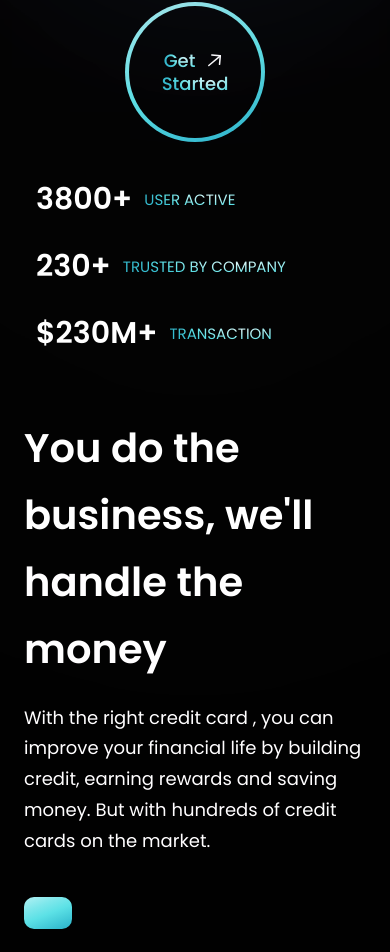
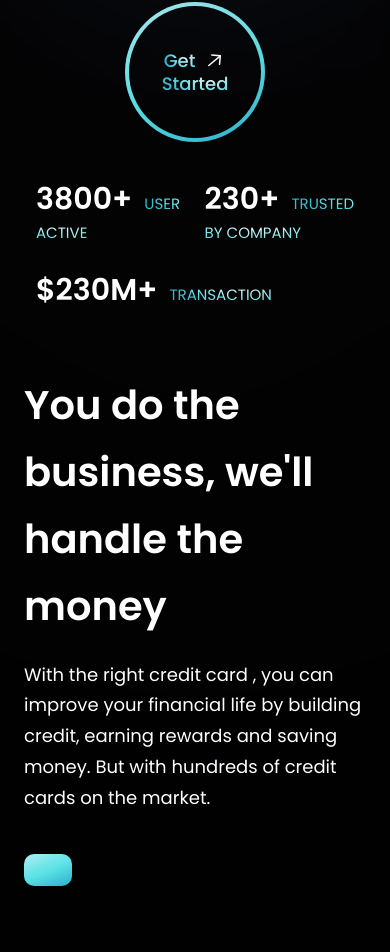
Before and after one commit to mugabiBenjamin/hooBank, a React (Vite) app: page / in a window 390 px wide. Shown: the part 1130-2082 px from the top of the page. Built offline with nearby package versions, Linux system fonts and the light colour scheme.

Commit message:
Improve accessibility in Stats.jsx

```diff
--- a/src/components/Stats.jsx
+++ b/src/components/Stats.jsx
@@ -2,11 +2,16 @@ import { stats } from "../constants";
 import styles from "../style";
 
 const Stats = () => (
-  <section className={`${styles.flexCenter} flex-row flex-wrap sm:mb-20 mb-6`}>
+  <section
+    className={`${styles.flexCenter} flex-row flex-wrap sm:mb-20 mb-6`}
+    aria-label="Key Statistics"
+  >
     {stats.map((stat) => (
       <div key={stat.id} className={`flex-1 flex justify-start items-center flex-row m-3`}>
-        <h4 className='font-poppins font-semibold xs:text-[40px] text-[30px] xs:leading-[53px] leading-[43px] text-white'>{stat.value}</h4>
-        <p className='font-poppins font-normal xs:text-[20px] text-[15px] xs:leading-[26px] leading-[21px] text-white text-gradient uppercase ml-3'>{stat.title}</p>
+        <span aria-label={`${stat.value} ${stat.title}`}>
+          <span className='font-poppins font-semibold xs:text-[40px] text-[30px] xs:leading-[53px] leading-[43px] text-white'>{stat.value}</span>
+          <span className='font-poppins font-normal xs:text-[20px] text-[15px] xs:leading-[26px] leading-[21px] text-white text-gradient uppercase ml-3'>{stat.title}</span>
+        </span>
       </div>
     ))}
   </section>
```
